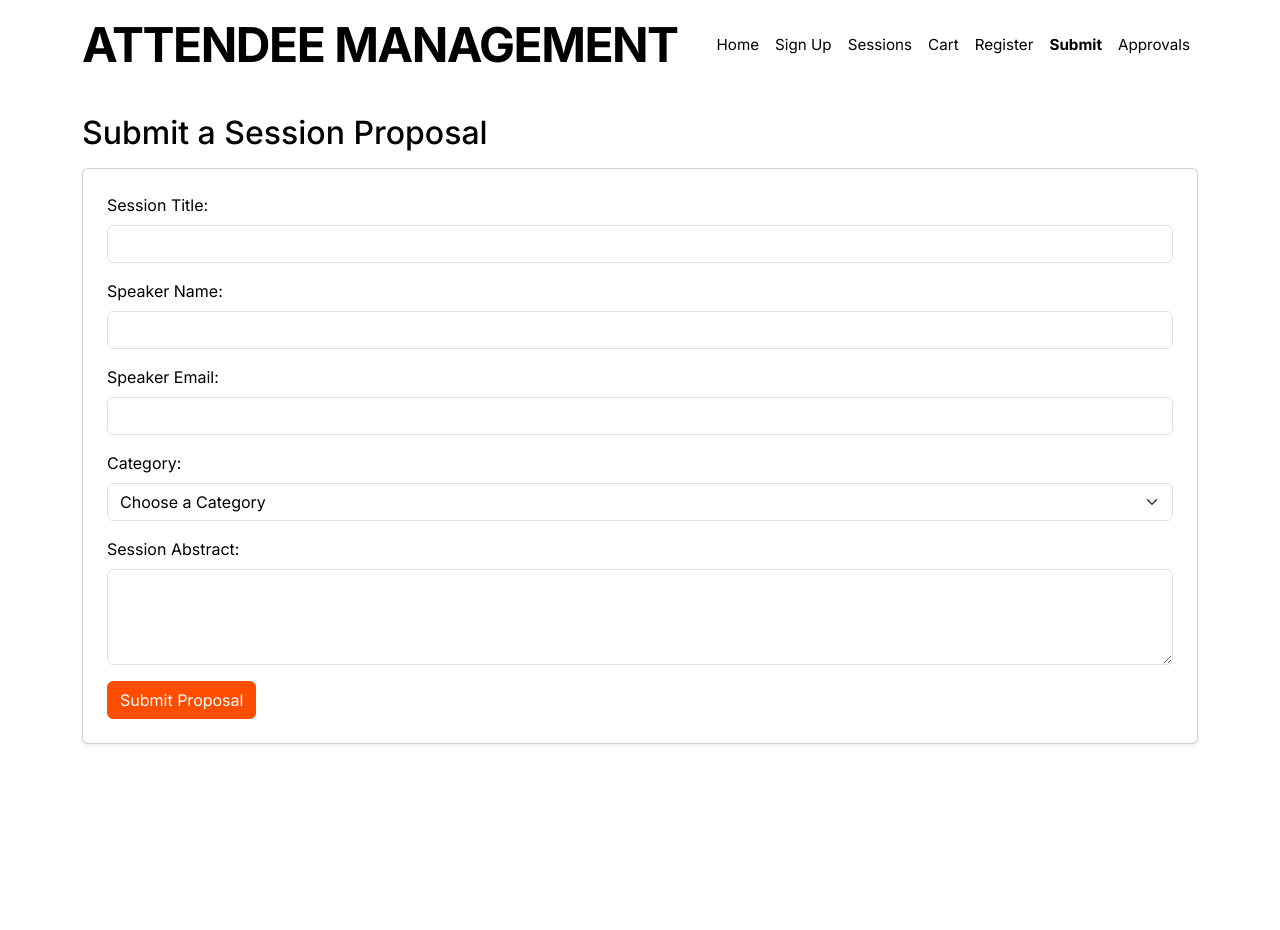
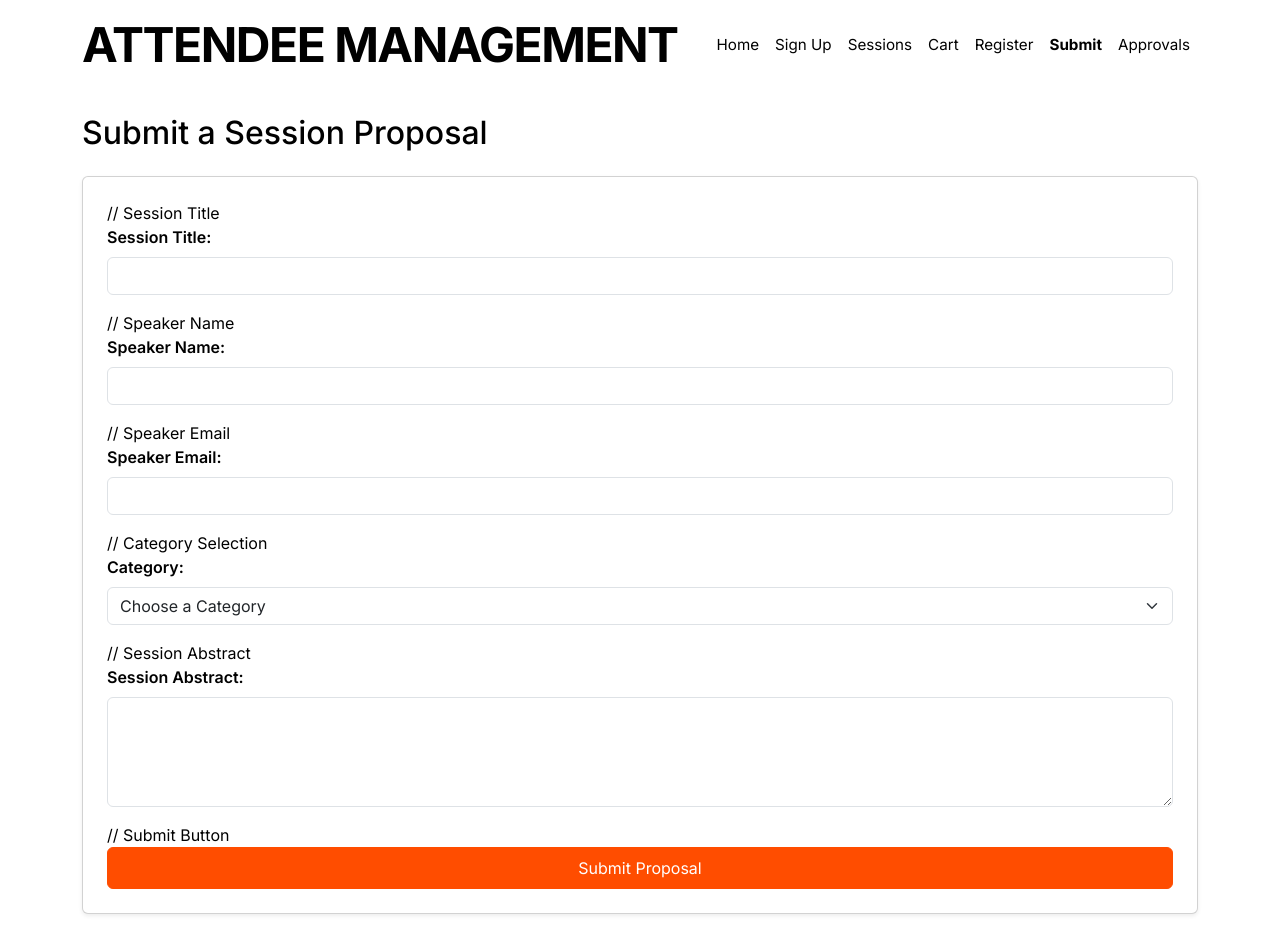
Before and after one commit to avasmolls/ConferenceEventOrganization, a React (Vite) app in the folder conference-app/: page /submissions in a window 1280 px wide. Before the commit the page ends 800 px from the top, so only its background shows below. Built offline with nearby package versions, Linux system fonts and the light colour scheme.

Commit message:
Updated, reformatted, and built upon bootstrap for submissions form

```diff
--- a/conference-app/src/pages/Submissions.jsx
+++ b/conference-app/src/pages/Submissions.jsx
@@ -140,49 +140,95 @@ export default function Submissions() {
 
   return (
     <div className="container mt-4">
-      <h2>Submit a Session Proposal</h2>
+      <h2 className="mb-4">Submit a Session Proposal</h2>
 
       {submitError && (
         <div className="alert alert-danger">{submitError}</div>
       )}
 
       <form onSubmit={handleSubmit} noValidate>
-        <label>Session Title:</label>
-        <input type="text" name="title" value={form.title}
-          onChange={handleChange} required />
-          {errors.title && <div className="text-danger">{errors.title}</div>}
-        <br /><br />
 
-        <label>Speaker Name:</label>
-        <input type="text" name="speaker" value={form.speaker}
-          onChange={handleChange} required />
-          {errors.speaker && <div className="text-danger">{errors.speaker}</div>}
-        <br /><br />
+        // Session Title
+        <div className="mb-3">
+          <label htmlFor="title" className="form-label fw-semibold">Session Title:</label>
+          <input
+            type="text"
+            id="title"
+            name="title"
+            className="form-control"
+            value={form.title}
+            onChange={handleChange}
+            required
+          />
+          {errors.title && <div className="text-danger small mt-1">{errors.title}</div>}
+        </div>
 
-        <label>Speaker Email:</label>
-        <input type="email" name="email" value={form.email}
-          onChange={handleChange} required />
-          {errors.email && <div className="text-danger">{errors.email}</div>}
-        <br /><br />
+        // Speaker Name
+        <div className="mb-3">
+          <label htmlFor="speaker" className="form-label fw-semibold">Speaker Name:</label>
+          <input
+            type="text"
+            id="speaker"
+            name="speaker"
+            className="form-control"
+            value={form.speaker}
+            onChange={handleChange}
+            required
+          />
+          {errors.speaker && <div className="text-danger small mt-1">{errors.speaker}</div>}
+        </div>
 
-        <label>Category:</label>
-        <select name="category" value={form.category}
-          onChange={handleChange} required>
-          <option value="" disabled>Choose a Category</option>
-          {CATEGORIES.map((c) => (
-            <option key={c} value={c}>{c}</option>
-          ))}
-        </select>
-        {errors.category && <div className="text-danger">{errors.category}</div>}
-        <br /><br />
+        // Speaker Email
+        <div className="mb-3">
+          <label htmlFor="email" className="form-label fw-semibold">Speaker Email:</label>
+          <input
+            type="email"
+            id="email"
+            name="email"
+            className="form-control"
+            value={form.email}
+            onChange={handleChange}
+            required
+          />
+          {errors.email && <div className="text-danger small mt-1">{errors.email}</div>}
+        </div>
 
-        <label>Session Abstract:</label>
-        <textarea name="abstract" value={form.abstract}
-          onChange={handleChange} required />
-          {errors.abstract && <div className="text-danger">{errors.abstract}</div>}
-        <br /><br />
+        // Category Selection
+        <div className="mb-3">
+          <label htmlFor="category" className="form-label fw-semibold">Category:</label>
+          <select
+            id="category"
+            name="category"
+            className="form-select"
+            value={form.category}
+            onChange={handleChange}
+            required
+            >
+              <option value=""  disabled>Choose a Category</option>
+              {CATEGORIES.map((c) => (
+                <option key={c} value={c}>{c}</option>
+              ))}
+            </select>
+          {errors.category && <div className="text-danger small mt-1">{errors.category}</div>}
+        </div>
 
-        <button type="submit" disabled={submitting}>
+        // Session Abstract
+        <div className="mb-3">
+          <label htmlFor="abstract" className="form-label fw-semibold">Session Abstract:</label>
+          <textarea
+            id="abstract"
+            name="abstract"
+            className="form-control"
+            rows="4"
+            value={form.abstract}
+            onChange={handleChange}
+            required
+          />
+          {errors.abstract && <div className="text-danger small mt-1">{errors.abstract}</div>}
+        </div>
+
+        // Submit Button
+        <button type="submit" className="btn btn-primary w-100 py-2" disabled={submitting}>
           {submitting ? "Submitting..." : "Submit Proposal"}
         </button>
       </form>
```
